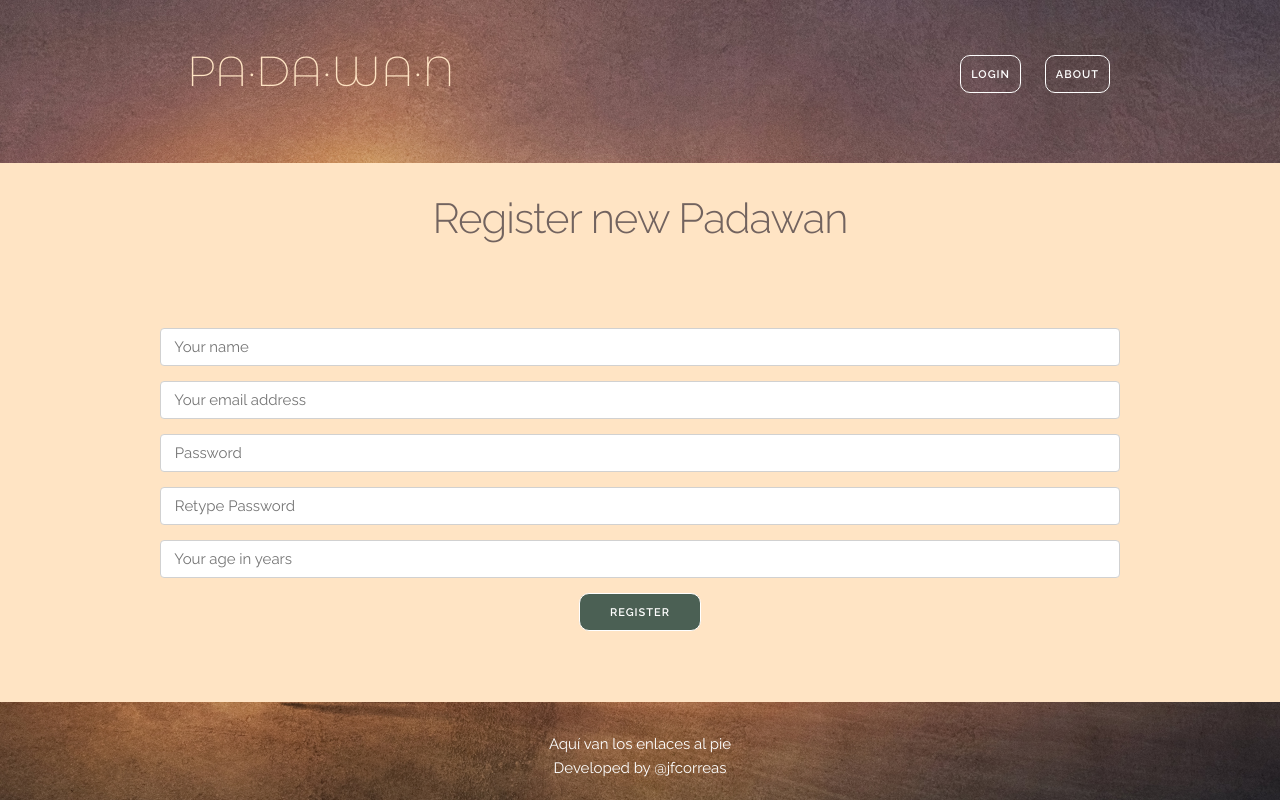
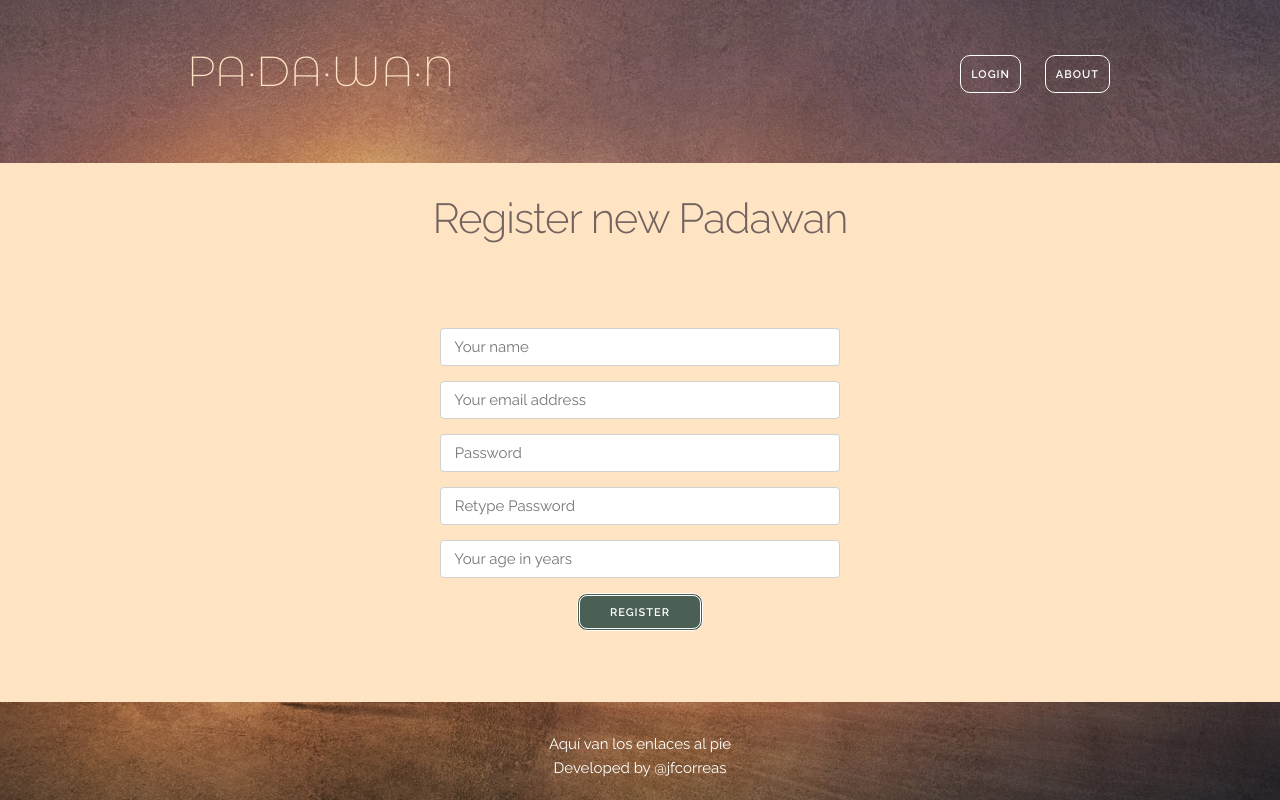
Before and after one commit to jfcorreas/pa-da-wa-n, a Flask app: page /account/register in a window 1280 px wide, with the restyled element focused. Run offline with Flask 2, Linux system fonts and the light colour scheme.

Commit message:
CSS Repair account-form width

```diff
--- a/padawan/static/css/padawan.css
+++ b/padawan/static/css/padawan.css
@@ -12,6 +12,9 @@
 .button.button-primary:focus {
   background-color: #4b6054;
   border-color: white;
+  border-style: double;
+  border-width: 3px;
+  line-height: 34px;
 }
 .button.button-primary:hover {
   background-color: #67766a;
@@ -46,7 +49,7 @@
   text-decoration:none;
   color:inherit;
 }
-.section .account-form {
+.section.account-form {
   max-width: 400px;
   margin: auto;
 }
@@ -94,7 +97,8 @@ header .button {
   border: 1px solid white;
   color: white;
 }
-header .button:hover {
+header .button:hover,
+header .button:focus {
   border: 1px solid white;
   background-color: white;
   color: #393033;
```
